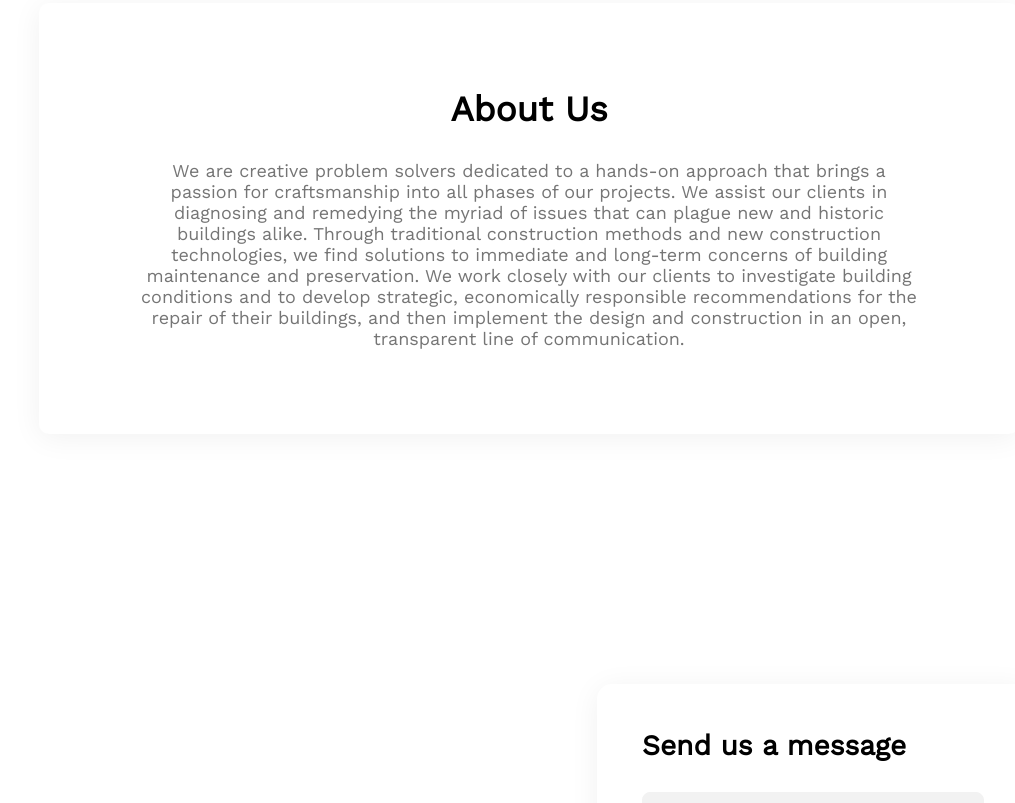
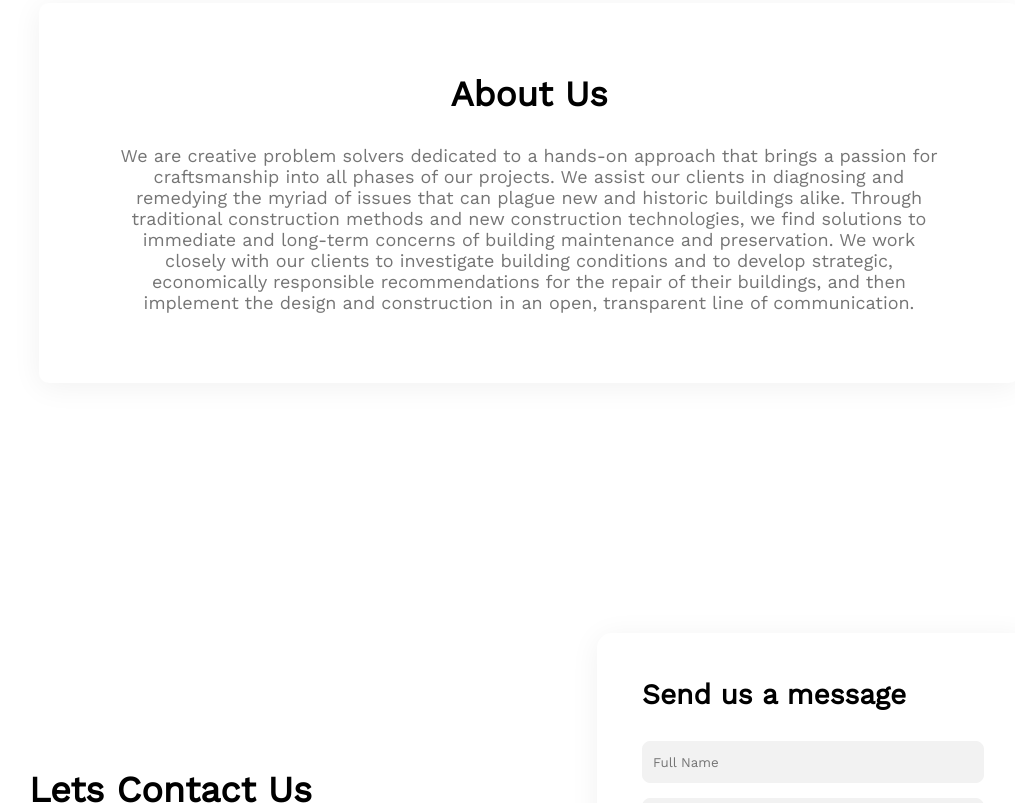
Before and after one commit to osmangony01/architects_a2, a plain HTML site: page index.html in a window 1280 px wide. Shown: the part 3753-4556 px from the top of the page, without its empty margins (111-1126 px from the left). Drawn offline with nearby package versions, Linux system fonts and the light colour scheme.

Commit message:
fixing some styles

```diff
--- a/styles/style.css
+++ b/styles/style.css
@@ -249,7 +249,7 @@ nav h2{
     margin-top: 150px;
     background: #ffffff;
     border-radius: 10px;
-    padding: 85px 100px;
+    padding: 70px 80px;
     text-align: center;
     box-shadow: 0px 4px 30px rgb(0 0 0 / 6%);
 
```
